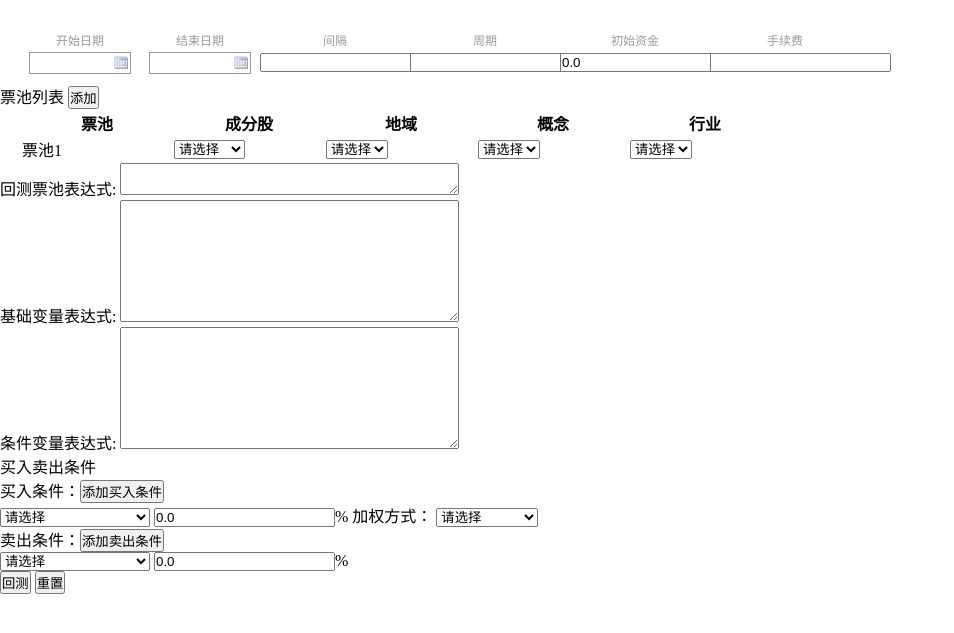
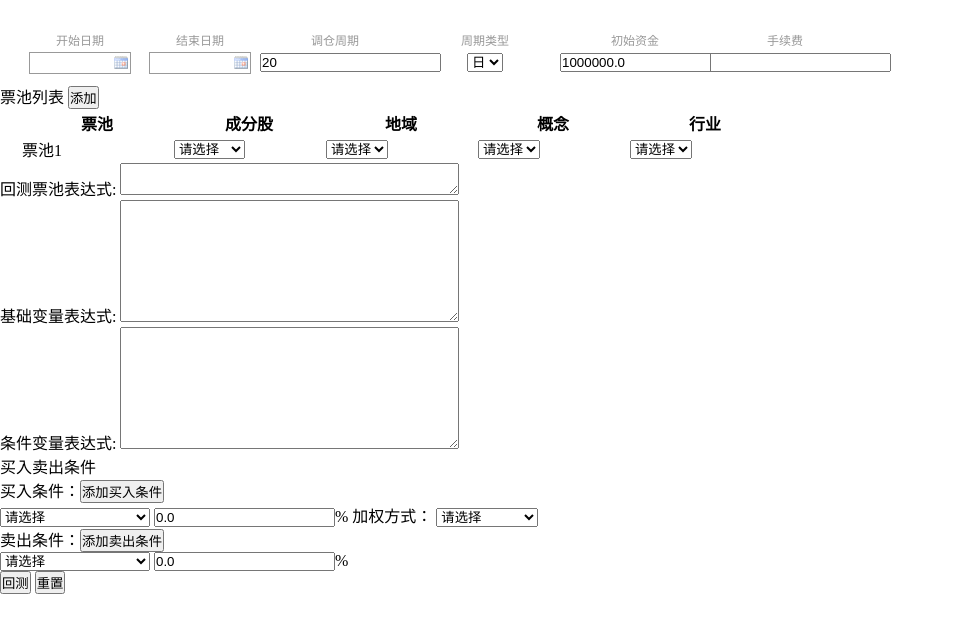
Before and after one commit to X-martin/robot_quant, a Flask app: page / in a window 1280 px wide. Shown: the top 633 px of the page, without its empty margins (0-954 px from the left). Run offline with Flask 2, Linux system fonts and the light colour scheme; some libraries are stand-ins or nearby versions.

Commit message:
界面验证

```diff
--- a/templates/quant_form.html
+++ b/templates/quant_form.html
@@ -18,17 +18,17 @@
         <ul>
             <li class="col1">开始日期</li>
             <li class="col2">结束日期</li>
-            <li class="col3">间隔</li>
-            <li class="col4">周期</li>
+            <li class="col3">调仓周期</li>
+            <li class="col4">周期类型</li>
             <li class="col5">初始资金</li>
             <li class="col6">手续费</li>
         </ul>
         <ul>
             <li class="col1"><input class="Wdate" type="text" style="width:100px;" id="startDate", name="startDate" value="{{startDate}}" onClick="WdatePicker({startDate:'2000-01-01',minDate:'2000-1-1',maxDate:'%y-%M-%d'})"></li>
             <li class="col2"><input class="Wdate" type="text" style="width:100px;" id="endDate", name="endDate" value="{{endDate}}" onClick="WdatePicker({startDate:'2000-01-01',minDate:'2000-1-1',maxDate:'%y-%M-%d'})"></li>
-            <li class="col3"><input type="text" id="interval" name="interval" /></li>
-            <li class="col4"><input type="text" id="period" name="period" /></li>
-            <li class="col5"><input type="text" id="initMoney" name="initMoney" value="0.0" /></li>
+            <li class="col3"><input type="text" id="interval" name="interval" value="20" /></li>
+            <li class="col4"><select id="period"><option value="D">日</option></select></li>
+            <li class="col5"><input type="text" id="initMoney" name="initMoney" value="1000000.0" /></li>
             <li class="col6"><input type="text" id="fee" name="fee" /></li>
         </ul>
     </div>
@@ -203,9 +203,49 @@
         }
 
         function backtesting(){
-            //alert("回测");
+            // alert("回测");
+            startDate = $("#startDate").val();
+            endDate = $("#endDate").val();
+            interval = $("#interval").val();
+            period = $("#period").val();
+            initMoney = $("#initMoney").val();
+            if (startDate == '') {
+                alert("开始日期不能为空");
+                return;
+            }
+            if (endDate == '') {
+                alert("结束日期不能为空");
+                return;
+            }
+            if (interval == '') {
+                alert("调仓周期不能为空");
+                return;
+            }
+            if (period == '') {
+                alert("周期类型不能为空");
+                return;
+            }
+            if (initMoney == '') {
+                alert("初始资金不能为空");
+                return;
+            }
 
-            $("#loading").show();
+            stockExpression = $("#stockExpression").val();
+            baseVariableExpression = $("#baseVariableExpression").val();
+            conditionVariableExpression = $("#conditionVariableExpression").val();
+            if (stockExpression == '') {
+                alert("回测票池表达式不能为空");
+                return;
+            }
+            if (baseVariableExpression == '') {
+                alert("基础变量表达式不能为空");
+                return;
+            }
+            if (conditionVariableExpression == '') {
+                alert("条件变量表达式不能为空");
+                return;
+            }
+
             $('input').attr("readonly","readonly")
             // 票池来源
             constituentStockStr = "";
@@ -299,6 +339,16 @@
             }
             $("#sellFundPercentStr").val(sellFundPercentStr);
 
+            if (buyConditionStr == '0') {
+                alert("买入条件不能为空");
+                return;
+            }
+            //if (1==1) {
+                //alert("正常");
+                //return;
+            //}
+
+            $("#loading").show();
 
             document.getElementById("quantForm").submit();
         }
```
